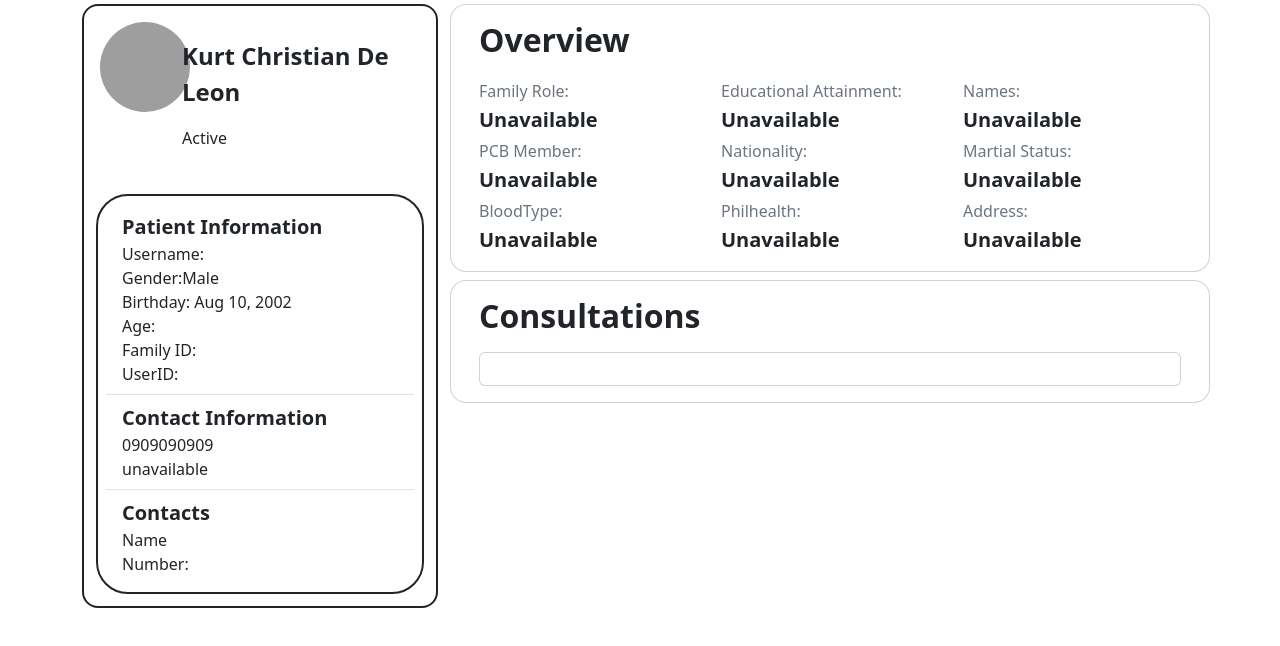
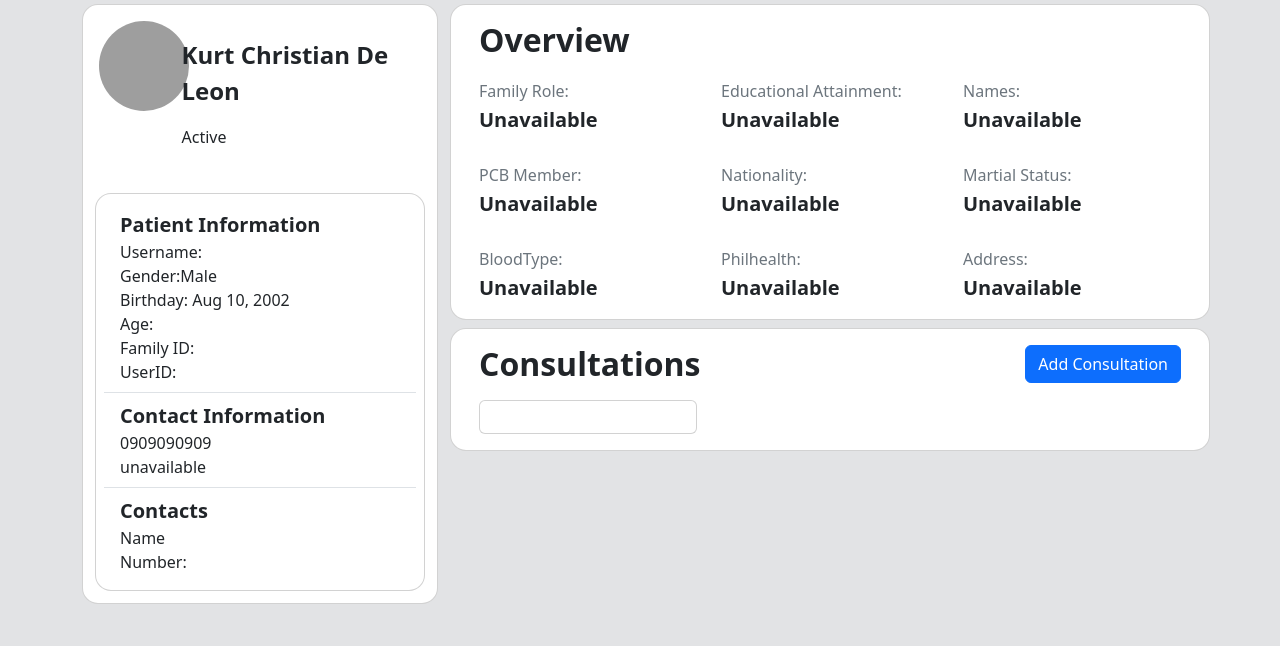
Before and after one commit to KurtD13/test_repo, a plain HTML site: page index.html in a window 1280 px wide. Drawn offline with nearby package versions, Linux system fonts and the light colour scheme; grey boxes are pictures that could not be loaded.

Commit message:
Added Button

```diff
--- a/index.html
+++ b/index.html
@@ -6,11 +6,11 @@
     <title>Bootstrap demo</title>
     <link href="https://cdn.jsdelivr.net/npm/bootstrap@5.3.3/dist/css/bootstrap.min.css" rel="stylesheet" integrity="sha384-QWTKZyjpPEjISv5WaRU9OFeRpok6YctnYmDr5pNlyT2bRjXh0JMhjY6hW+ALEwIH" crossorigin="anonymous">
   </head>
-  <body>
+  <body class="bg-secondary-subtle">
     <div class="container">
         <div class="row mt-1">
             <div class="col-lg-4">
-                    <div class="card d-flex p-2 pt-3 rounded-4 border border-2 border-dark">
+                    <div class="card d-flex p-2 pt-3 rounded-4">
                         <div class="row pb-3">
                             <div class="col-lg-3 text-center">
                                 <img
@@ -24,7 +24,7 @@
                                 <p class="text-xl-start text-center pb-2">Active</p>
                             </div>
                         </div>
-                        <div class="card p-2 m-1 rounded-5 border border-2 border-dark">
+                        <div class="card p-2 m-1 rounded-4">
                             <ul class="list-group list-group-flush">
                                 <li class="list-group-item">
                                     <span class="fw-bold fs-5">Patient Information</span><br>
@@ -59,15 +59,15 @@
                                 <h2 class="fw-bold pb-2">Overview</h2>
                             </div>
                             <div class="row">
-                                <div class="col-sm-4 text-xl-start text-center ">
-                                   <span class="fs-6 text-secondary ">
+                                <div class="col-md-4 text-xl-start text-center ">
+                                   <span class="fs-6 text-secondary">
                                     Family Role:
                                     <span class="fs-5 fw-bold text-dark"><br>Unavailable</span>
-                                   </span><br>
+                                   </span><br><br>
                                    <span class="fs-6 text-secondary">
                                     PCB Member:
                                     <span class="fs-5 fw-bold text-dark"><br>Unavailable</span>
-                                   </span><br>
+                                   </span><br><br>
                                    <span class="fs-6 text-secondary">
                                     BloodType:
                                     <span class="fs-5 fw-bold text-dark"><br>Unavailable</span>
@@ -78,11 +78,11 @@
                                     <span class="fs-6 text-secondary">
                                      Educational Attainment:
                                      <span class="fs-5 fw-bold text-dark"><br>Unavailable</span>
-                                    </span><br>
+                                    </span><br><br>
                                     <span class="fs-6 text-secondary">
                                     Nationality:
                                      <span class="fs-5 fw-bold text-dark"><br>Unavailable</span>
-                                    </span><br>
+                                    </span><br><br>
                                     <span class="fs-6 text-secondary">
                                         Philhealth:
                                      <span class="fs-5 fw-bold text-dark"><br>Unavailable</span>
@@ -93,16 +93,15 @@
                                     <span class="fs-6 text-secondary">
                                         Names:
                                      <span class="fs-5 fw-bold text-dark"><br>Unavailable</span>
-                                    </span><br>
+                                    </span><br><br>
                                     <span class="fs-6 text-secondary">
                                         Martial Status:
                                      <span class="fs-5 fw-bold text-dark"><br>Unavailable</span>
-                                    </span><br>
+                                    </span><br><br>
                                     <span class="fs-6 text-secondary">
                                      Address:
                                      <span class="fs-5 fw-bold text-dark"><br>Unavailable</span>
                                     </span>
-
                                  </div>
                             </div>
                         </div>
@@ -113,20 +112,25 @@
                     <div class="card d-flex rounded-4">
                         <div class="card-body">
                             <div class="row">
-                                <h2 class="fw-bold pb-2">Consultations</h2>
+                                <div class="col-md-6">
+                                    <h2 class="fw-bold pb-2">Consultations</h2>
+                                </div>
+                                <div class="col-md-6 text-end">
+                                    <button type="button" class="btn btn-primary">Add Consultation</button>
+                                </div>
+
+
                             </div>
                             <div class="row">
-                                <div class="col-md-12 text-xl-start text-center">
+                                <div class="col-md-4 text-xl-start text-center">
                                    <div class="card">
                                     <div class="card-body">
 
                                     </div>
                                    </div>
-
                                 </div>
                             </div>
                         </div>
-
                       </div>
                 </div>
             </div>
```
